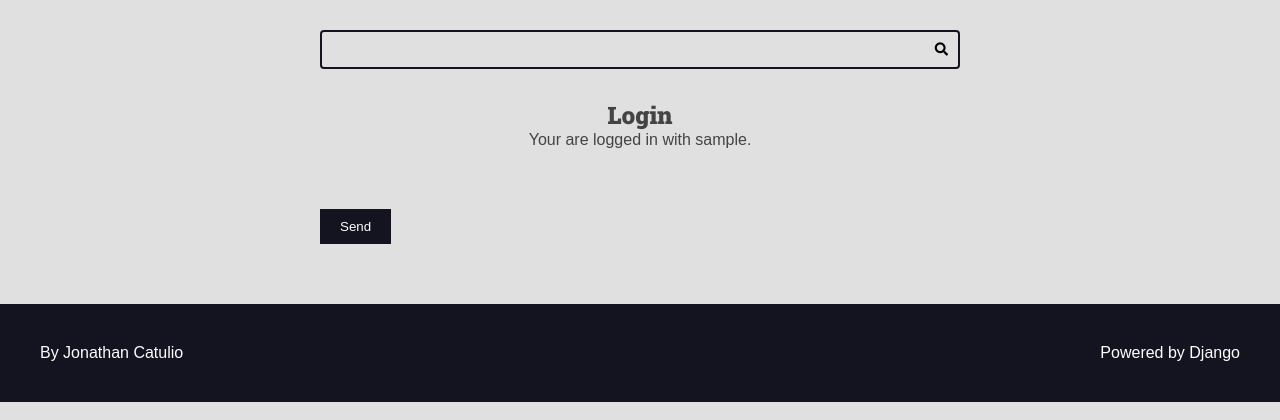
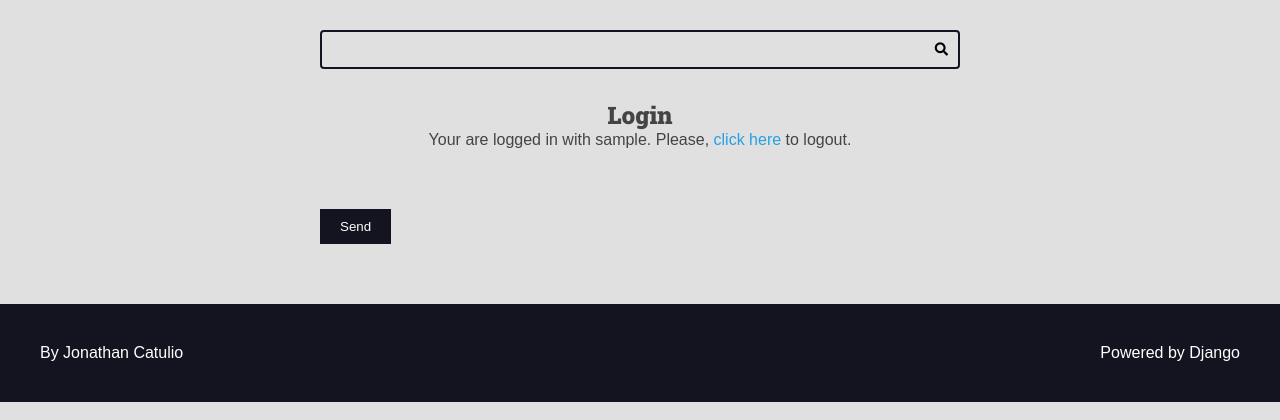
Before and after one commit to JCatulio/JCatulio-curso-django-projeto1, a Django app: template authors/templates/authors/pages/login.html in a window 1280 px wide. Shown: the part 140-560 px from the top of the page. Run offline with Django 4.2, Linux system fonts and the light colour scheme; the template is opened without the code that fills it, so the values that code supplies are empty; the visitor is signed in with stand-in values (Sample User, id 1).

Commit message:
Logout e CSRF

```diff
--- a/authors/templates/authors/pages/login.html
+++ b/authors/templates/authors/pages/login.html
@@ -6,10 +6,16 @@
     <div class="main-content center container">
         <h2>Login</h2>
         {% if request.user.is_authenticated %}
-            <p>
+            <div>
                 Your are logged in with
-                {{request.user.username}}.
-            </p>
+                {{ request.user.username }}.
+                Please,
+                <form class="inline-form" action="{% url 'authors:logout' %}" method='POST'>
+                  {% csrf_token %}
+                  <input type="hidden" name="username" value="{{ request.user.username }}">
+                  <button class="plaintext-button" type="submit">click here</button>
+                </form> to logout.
+            </div>
         {% endif %}
     </div>
 
--- a/authors/urls.py
+++ b/authors/urls.py
@@ -8,5 +8,6 @@ urlpatterns = [
     path('register/', views.register_view, name='register'),
     path('register/create/', views.register_create, name='register_create'),
     path('login/', views.login_view, name='login'),
-    path('login/create/', views.login_create, name='login_create')
+    path('login/create/', views.login_create, name='login_create'),
+    path('logout/', views.logout_view, name='logout'),
 ]
--- a/base_static/global/css/styles.css
+++ b/base_static/global/css/styles.css
@@ -348,6 +348,20 @@ h6 {
     color: var(--color-white);
 }
 
+.inline-form {
+    display: inline;
+}
+
+.plaintext-button {
+    display: inline;
+    border: none;
+    background: none;
+    cursor: pointer;
+    color: var(--color-primary);
+    font-size: 1.6rem;
+}
+
+
 /* Messages */
 .messages-container {
     display: flex;
@@ -414,6 +428,7 @@ h6 {
 }
 
 @media (max-width: 600px) {
+
     .main-content-list,
     .form-content-grid {
         grid-template-columns: repeat(auto-fit, minmax(100%, 1fr));
```
Also changed, not shown: authors/views.py (+15 -1 lines).
